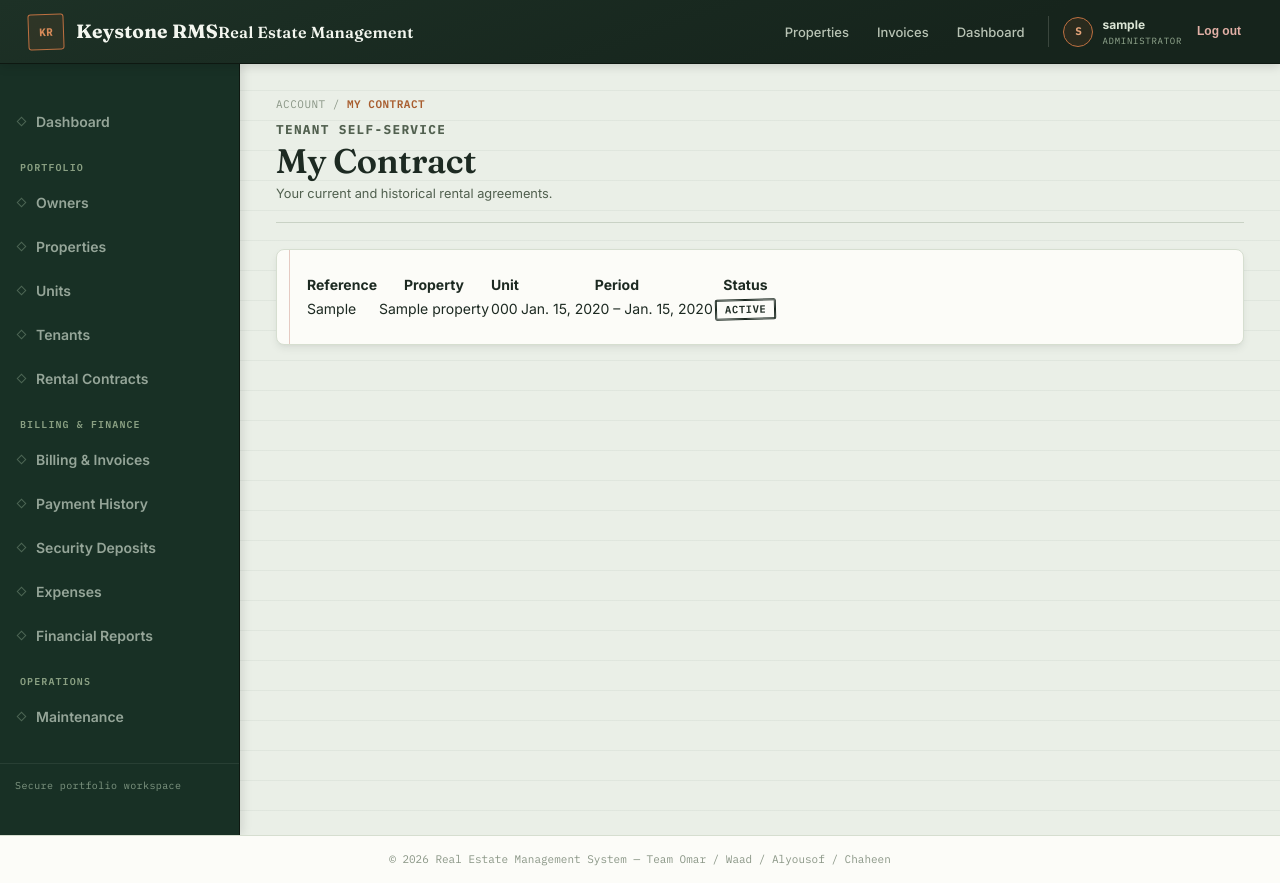
After one commit to omarYhammoud/real-estate-management-system, a Django app: page /portal/tenant/contracts/ in a window 1280 px wide. The commit adds this page. Run offline with Django 5.2, Linux system fonts and the light colour scheme; a user stored in the database is signed in; tables that the repository leaves empty hold one stand-in row (values such as "Sample post").

Commit message:
Add scoped owner and tenant self service portals

```diff
--- /dev/null
+++ b/apps/properties/templates/properties/tenant_self_contracts.html
@@ -0,0 +1,19 @@
+{% extends 'base.html' %}
+{% block title %}My Contract | Keystone RMS{% endblock %}
+{% block content %}
+<div class="crumb">Account / <b>My Contract</b></div>
+<div class="page-header"><div><p class="eyebrow">Tenant self-service</p><h1>My Contract</h1><p>Your current and historical rental agreements.</p></div></div>
+{% if current_contract %}
+<section class="panel">
+    <p class="eyebrow">Current contract</p><h2>{{ current_contract.contract_reference }}</h2>
+    <div class="stat-line"><span class="k">Property</span><span class="v">{{ current_contract.unit.property.name }}</span></div>
+    <div class="stat-line"><span class="k">Unit</span><span class="v">{{ current_contract.unit.unit_number }}</span></div>
+    <div class="stat-line"><span class="k">Period</span><span class="v">{{ current_contract.start_date }} – {{ current_contract.end_date }}</span></div>
+    <div class="stat-line"><span class="k">Monthly rent</span><span class="v">{{ current_contract.monthly_rent }}</span></div>
+</section>
+{% endif %}
+<section class="panel table-card">
+    <div class="table-wrap"><table><thead><tr><th>Reference</th><th>Property</th><th>Unit</th><th>Period</th><th>Status</th></tr></thead>
+    <tbody>{% for contract in contracts %}<tr><td>{{ contract.contract_reference }}</td><td>{{ contract.unit.property.name }}</td><td>{{ contract.unit.unit_number }}</td><td>{{ contract.start_date }} – {{ contract.end_date }}</td><td><span class="badge">{{ contract.get_status_display }}</span></td></tr>{% empty %}<tr><td colspan="5"><div class="empty-state"><div class="t">No rental contracts found</div></div></td></tr>{% endfor %}</tbody></table></div>
+</section>
+{% endblock %}
--- a/apps/properties/urls.py
+++ b/apps/properties/urls.py
@@ -7,6 +7,12 @@ app_name = "properties"
 
 
 urlpatterns = [
+    # Read-only Owner/Tenant self-service
+    path("portal/tenant/profile/", views.TenantProfileView.as_view(), name="tenant_self_profile"),
+    path("portal/tenant/contracts/", views.TenantContractListView.as_view(), name="tenant_self_contracts"),
+    path("portal/owner/properties/", views.OwnerPropertyListView.as_view(), name="owner_self_property_list"),
+    path("portal/owner/properties/<int:pk>/", views.OwnerPropertyDetailView.as_view(), name="owner_self_property_detail"),
+
     # Owners
     path(
         "owners/",
--- a/apps/properties/views.py
+++ b/apps/properties/views.py
@@ -1,7 +1,11 @@
 from django.contrib import messages
 from django.contrib.auth import get_user_model
+from django.core.exceptions import PermissionDenied
+from django.db import models
 from django.shortcuts import get_object_or_404, redirect, render
+from django.utils import timezone
 from django.views import View
+from django.views.generic import DetailView, ListView, TemplateView
 
 from apps.core.mixins import RoleRequiredMixin
 
@@ -38,6 +42,87 @@ def property_management_required(view_function):
             return view_function(request, *args, **kwargs)
 
     return ProtectedFunctionView.as_view()
+
+
+class TenantSelfServiceMixin(RoleRequiredMixin):
+    allowed_roles = (User.Role.TENANT,)
+
+    def dispatch(self, request, *args, **kwargs):
+        if not request.user.is_authenticated:
+            return super().dispatch(request, *args, **kwargs)
+        try:
+            self.tenant_profile = request.user.tenant_profile
+        except User.tenant_profile.RelatedObjectDoesNotExist as exc:
+            raise PermissionDenied('No tenant profile is linked to this account.') from exc
+        return super().dispatch(request, *args, **kwargs)
+
+
+class OwnerSelfServiceMixin(RoleRequiredMixin):
+    allowed_roles = (User.Role.OWNER,)
+
+    def dispatch(self, request, *args, **kwargs):
+        if not request.user.is_authenticated:
+            return super().dispatch(request, *args, **kwargs)
+        try:
+            self.owner_profile = request.user.owner_profile
+        except User.owner_profile.RelatedObjectDoesNotExist as exc:
+            raise PermissionDenied('No owner profile is linked to this account.') from exc
+        return super().dispatch(request, *args, **kwargs)
+
+
+class TenantProfileView(TenantSelfServiceMixin, TemplateView):
+    template_name = 'properties/tenant_self_profile.html'
+
+    def get_context_data(self, **kwargs):
+        context = super().get_context_data(**kwargs)
+        context['tenant'] = self.tenant_profile
+        return context
+
+
+class TenantContractListView(TenantSelfServiceMixin, ListView):
+    template_name = 'properties/tenant_self_contracts.html'
+    context_object_name = 'contracts'
+
+    def get_queryset(self):
+        return self.tenant_profile.contracts.select_related(
+            'unit', 'unit__property'
+        ).order_by('-start_date', '-pk')
+
+    def get_context_data(self, **kwargs):
+        context = super().get_context_data(**kwargs)
+        today = timezone.localdate()
+        context['current_contract'] = self.get_queryset().filter(
+            status=RentalContract.Status.ACTIVE,
+            start_date__lte=today,
+            end_date__gte=today,
+        ).first()
+        return context
+
+
+class OwnerPropertyListView(OwnerSelfServiceMixin, ListView):
+    template_name = 'properties/owner_self_property_list.html'
+    context_object_name = 'properties'
+
+    def get_queryset(self):
+        return self.owner_profile.properties.annotate(
+            unit_count=models.Count('units')
+        ).order_by('name')
+
+
+class OwnerPropertyDetailView(OwnerSelfServiceMixin, DetailView):
+    template_name = 'properties/owner_self_property_detail.html'
+    context_object_name = 'property'
+
+    def get_queryset(self):
+        return self.owner_profile.properties.all()
+
+    def get_context_data(self, **kwargs):
+        context = super().get_context_data(**kwargs)
+        context['units'] = self.object.units.order_by('unit_number')
+        context['contracts'] = RentalContract.objects.filter(
+            unit__property=self.object
+        ).select_related('tenant', 'unit').order_by('-start_date')
+        return context
 
 
 # =========================
--- a/templates/partials/navbar.html
+++ b/templates/partials/navbar.html
@@ -1,26 +1,25 @@
 <nav class="navbar" aria-label="Primary navigation">
-    <a class="navbar-brand" href="{% url 'finance:dashboard' %}">
+    <a class="navbar-brand" href="{% if user.role == 'tenant' and not user.is_superuser %}{% url 'accounts:home' %}{% else %}{% url 'finance:dashboard' %}{% endif %}">
         <span class="brand-mark" aria-hidden="true">KR</span>
         <span><strong>Keystone RMS</strong><small>Real Estate Management</small></span>
     </a>
     <ul class="navbar-links" role="list">
-        <li><a href="{% url 'properties:property_list' %}" class="{% if 'properties' in request.resolver_match.app_names or 'property' in request.path %}active{% endif %}">Properties</a></li>
-        <li><a href="{% url 'billing:invoice_list' %}" class="{% if 'billing' in request.resolver_match.app_names or 'invoice' in request.path %}active{% endif %}">Invoices</a></li>
-        <li><a href="{% url 'operations:deposit_list' %}" class="{% if 'deposit' in request.path %}active{% endif %}">Deposits</a></li>
-        <li><a href="{% url 'operations:maintenance_list' %}" class="{% if 'maintenance' in request.path %}active{% endif %}">Maintenance</a></li>
-        <li><a href="{% url 'operations:expense_list' %}" class="{% if 'expense' in request.path %}active{% endif %}">Expenses</a></li>
-        <li><a href="{% url 'finance:dashboard' %}" class="{% if 'finance' in request.resolver_match.app_names or 'dashboard' in request.path %}active{% endif %}">Dashboard</a></li>
         {% if user.is_authenticated %}
-            <li class="user-summary">
-                <span class="user-avatar" aria-hidden="true">{{ user.username|first|upper }}</span>
-                <span><strong>{{ user.username }}</strong><small>{% if user.is_superuser %}Administrator{% elif user.get_role_display %}{{ user.get_role_display }}{% else %}User{% endif %}</small></span>
-            </li>
-            <li>
-                <form class="logout-form" method="post" action="{% url 'accounts:logout' %}">
-                    {% csrf_token %}
-                    <button class="button button-quiet button-on-dark btn-logout" type="submit">Log out</button>
-                </form>
-            </li>
+            {% if user.role == 'tenant' and not user.is_superuser %}
+                <li><a href="{% url 'accounts:home' %}">Home</a></li>
+                <li><a href="{% url 'billing:invoice_list' %}">My Invoices</a></li>
+                <li><a href="{% url 'finance:report_tenant_statement' %}">My Statement</a></li>
+            {% elif user.role == 'owner' and not user.is_superuser %}
+                <li><a href="{% url 'finance:dashboard' %}">Dashboard</a></li>
+                <li><a href="{% url 'properties:owner_self_property_list' %}">My Properties</a></li>
+                <li><a href="{% url 'finance:reports' %}">Reports</a></li>
+            {% else %}
+                {% if user.is_superuser or user.role == 'admin' or user.role == 'property_manager' %}<li><a href="{% url 'properties:property_list' %}">Properties</a></li>{% endif %}
+                {% if user.is_superuser or user.role == 'admin' or user.role == 'accountant' %}<li><a href="{% url 'billing:invoice_list' %}">Invoices</a></li>{% endif %}
+                <li><a href="{% url 'finance:dashboard' %}">Dashboard</a></li>
+            {% endif %}
+            <li class="user-summary"><span class="user-avatar" aria-hidden="true">{{ user.username|first|upper }}</span><span><strong>{{ user.username }}</strong><small>{% if user.is_superuser %}Administrator{% else %}{{ user.get_role_display }}{% endif %}</small></span></li>
+            <li><form class="logout-form" method="post" action="{% url 'accounts:logout' %}">{% csrf_token %}<button class="button button-quiet button-on-dark btn-logout" type="submit">Log out</button></form></li>
         {% else %}
             <li><a href="{% url 'accounts:login' %}" class="btn btn-primary navbar-login">Login</a></li>
         {% endif %}
--- a/templates/partials/sidebar.html
+++ b/templates/partials/sidebar.html
@@ -1,216 +1,44 @@
 <aside class="sidebar" aria-label="Sidebar navigation">
-
-    <nav class="sidebar-nav" aria-label="Application navigation">
-
-        <!-- Dashboard -->
-        <div class="sidebar-section">
-
-            <ul class="sidebar-nav-list">
-
-                <li>
-                    <a
-                        href="{% url 'finance:dashboard' %}"
-                        class="{% if request.resolver_match.url_name == 'dashboard' %}active{% endif %}"
-                        {% if request.resolver_match.url_name == 'dashboard' %}aria-current="page"{% endif %}
-                    >
-                        <span class="nav-marker" aria-hidden="true"></span>
-                        <span>Dashboard</span>
-                    </a>
-                </li>
-
-            </ul>
-
-        </div>
-
-
-        <!-- Portfolio -->
-        <div class="sidebar-section">
-
-            <h4 class="sidebar-label">
-                Portfolio
-            </h4>
-
-            <ul class="sidebar-nav-list">
-
-                <li>
-                    <a
-                        href="{% url 'properties:property_list' %}"
-                        class="{% if '/properties/' in request.path %}active{% endif %}"
-                        {% if '/properties/' in request.path %}aria-current="page"{% endif %}
-                    >
-                        <span class="nav-marker" aria-hidden="true"></span>
-                        <span>Properties</span>
-                    </a>
-                </li>
-
-                <li>
-                    <a
-                        href="{% url 'properties:unit_list' %}"
-                        class="{% if '/units/' in request.path %}active{% endif %}"
-                        {% if '/units/' in request.path %}aria-current="page"{% endif %}
-                    >
-                        <span class="nav-marker" aria-hidden="true"></span>
-                        <span>Units</span>
-                    </a>
-                </li>
-
-                <li>
-                    <a
-                        href="{% url 'properties:owner_list' %}"
-                        class="{% if '/owners/' in request.path %}active{% endif %}"
-                        {% if '/owners/' in request.path %}aria-current="page"{% endif %}
-                    >
-                        <span class="nav-marker" aria-hidden="true"></span>
-                        <span>Owners</span>
-                    </a>
-                </li>
-
-                <li>
-                    <a
-                        href="{% url 'properties:tenant_list' %}"
-                        class="{% if '/tenants/' in request.path %}active{% endif %}"
-                        {% if '/tenants/' in request.path %}aria-current="page"{% endif %}
-                    >
-                        <span class="nav-marker" aria-hidden="true"></span>
-                        <span>Tenants</span>
-                    </a>
-                </li>
-
-            </ul>
-
-        </div>
-
-
-        <!-- Leasing -->
-        <div class="sidebar-section">
-
-            <h4 class="sidebar-label">
-                Leasing
-            </h4>
-
-            <ul class="sidebar-nav-list">
-
-                <li>
-                    <a
-                        href="{% url 'properties:contract_list' %}"
-                        class="{% if '/contracts/' in request.path %}active{% endif %}"
-                        {% if '/contracts/' in request.path %}aria-current="page"{% endif %}
-                    >
-                        <span class="nav-marker" aria-hidden="true"></span>
-                        <span>Rental Contracts</span>
-                    </a>
-                </li>
-
-            </ul>
-
-        </div>
-
-
-        <!-- Billing -->
-        <div class="sidebar-section">
-
-            <h4 class="sidebar-label">
-                Billing &amp; Payments
-            </h4>
-
-            <ul class="sidebar-nav-list">
-
-                <li>
-                    <a
-                        href="{% url 'billing:invoice_list' %}"
-                        class="{% if 'invoice' in request.path %}active{% endif %}"
-                        {% if 'invoice' in request.path %}aria-current="page"{% endif %}
-                    >
-                        <span class="nav-marker" aria-hidden="true"></span>
-                        <span>Billing &amp; Invoices</span>
-                    </a>
-                </li>
-
-            </ul>
-
-        </div>
-
-
-        <!-- Operations -->
-        <div class="sidebar-section">
-
-            <h4 class="sidebar-label">
-                Operations
-            </h4>
-
-            <ul class="sidebar-nav-list">
-
-                <li>
-                    <a
-                        href="{% url 'operations:deposit_list' %}"
-                        class="{% if 'deposit' in request.path %}active{% endif %}"
-                        {% if 'deposit' in request.path %}aria-current="page"{% endif %}
-                    >
-                        <span class="nav-marker" aria-hidden="true"></span>
-                        <span>Security Deposits</span>
-                    </a>
-                </li>
-
-                <li>
-                    <a
-                        href="{% url 'operations:maintenance_list' %}"
-                        class="{% if 'maintenance' in request.path %}active{% endif %}"
-                        {% if 'maintenance' in request.path %}aria-current="page"{% endif %}
-                    >
-                        <span class="nav-marker" aria-hidden="true"></span>
-                        <span>Maintenance</span>
-                    </a>
-                </li>
-
-                <li>
-                    <a
-                        href="{% url 'operations:expense_list' %}"
-                        class="{% if 'expense' in request.path %}active{% endif %}"
-                        {% if 'expense' in request.path %}aria-current="page"{% endif %}
-                    >
-                        <span class="nav-marker" aria-hidden="true"></span>
-                        <span>Expenses</span>
-                    </a>
-                </li>
-
-            </ul>
-
-        </div>
-
-
-        <!-- Finance -->
-        <div class="sidebar-section">
-
-            <h4 class="sidebar-label">
-                Finance &amp; Insights
-            </h4>
-
-            <ul class="sidebar-nav-list">
-
-                {% if user.is_superuser or user.role == 'admin' or user.role == 'accountant' or user.role == 'owner' %}
-
-                    <li>
-                        <a
-                            href="{% url 'finance:reports' %}"
-                            class="{% if request.resolver_match.namespace == 'finance' and request.resolver_match.url_name != 'dashboard' %}active{% endif %}"
-                            {% if request.resolver_match.namespace == 'finance' and request.resolver_match.url_name != 'dashboard' %}aria-current="page"{% endif %}
-                        >
-                            <span class="nav-marker" aria-hidden="true"></span>
-                            <span>Financial Reports</span>
-                        </a>
-                    </li>
-
-                {% endif %}
-
-            </ul>
-
-        </div>
-
-
-        <div class="sidebar-note">
-            Secure portfolio workspace
-        </div>
-
-    </nav>
-
+<nav class="sidebar-nav" aria-label="Application navigation">
+{% if user.role == 'tenant' and not user.is_superuser %}
+<div class="sidebar-section"><h4 class="sidebar-label">My Account</h4><ul class="sidebar-nav-list">
+<li><a href="{% url 'accounts:home' %}"><span class="nav-marker"></span><span>Home</span></a></li>
+<li><a href="{% url 'properties:tenant_self_profile' %}"><span class="nav-marker"></span><span>My Profile</span></a></li>
+<li><a href="{% url 'properties:tenant_self_contracts' %}"><span class="nav-marker"></span><span>My Contract</span></a></li>
+<li><a href="{% url 'billing:invoice_list' %}"><span class="nav-marker"></span><span>My Invoices</span></a></li>
+<li><a href="{% url 'billing:payment_history' %}"><span class="nav-marker"></span><span>My Payments</span></a></li>
+<li><a href="{% url 'finance:report_tenant_statement' %}"><span class="nav-marker"></span><span>My Statement</span></a></li>
+</ul></div>
+{% elif user.role == 'owner' and not user.is_superuser %}
+<div class="sidebar-section"><h4 class="sidebar-label">Owner Portfolio</h4><ul class="sidebar-nav-list">
+<li><a href="{% url 'finance:dashboard' %}"><span class="nav-marker"></span><span>Dashboard</span></a></li>
+<li><a href="{% url 'properties:owner_self_property_list' %}"><span class="nav-marker"></span><span>My Properties</span></a></li>
+<li><a href="{% url 'finance:reports' %}"><span class="nav-marker"></span><span>Financial Reports</span></a></li>
+</ul></div>
+{% else %}
+<div class="sidebar-section"><ul class="sidebar-nav-list"><li><a href="{% url 'finance:dashboard' %}"><span class="nav-marker"></span><span>Dashboard</span></a></li></ul></div>
+{% if user.is_superuser or user.role == 'admin' or user.role == 'property_manager' %}
+<div class="sidebar-section"><h4 class="sidebar-label">Portfolio</h4><ul class="sidebar-nav-list">
+<li><a href="{% url 'properties:owner_list' %}"><span class="nav-marker"></span><span>Owners</span></a></li>
+<li><a href="{% url 'properties:property_list' %}"><span class="nav-marker"></span><span>Properties</span></a></li>
+<li><a href="{% url 'properties:unit_list' %}"><span class="nav-marker"></span><span>Units</span></a></li>
+<li><a href="{% url 'properties:tenant_list' %}"><span class="nav-marker"></span><span>Tenants</span></a></li>
+<li><a href="{% url 'properties:contract_list' %}"><span class="nav-marker"></span><span>Rental Contracts</span></a></li>
+</ul></div>
+{% endif %}
+{% if user.is_superuser or user.role == 'admin' or user.role == 'accountant' %}
+<div class="sidebar-section"><h4 class="sidebar-label">Billing &amp; Finance</h4><ul class="sidebar-nav-list">
+<li><a href="{% url 'billing:invoice_list' %}"><span class="nav-marker"></span><span>Billing &amp; Invoices</span></a></li>
+<li><a href="{% url 'billing:payment_history' %}"><span class="nav-marker"></span><span>Payment History</span></a></li>
+<li><a href="{% url 'operations:deposit_list' %}"><span class="nav-marker"></span><span>Security Deposits</span></a></li>
+<li><a href="{% url 'operations:expense_list' %}"><span class="nav-marker"></span><span>Expenses</span></a></li>
+<li><a href="{% url 'finance:reports' %}"><span class="nav-marker"></span><span>Financial Reports</span></a></li>
+</ul></div>
+{% endif %}
+{% if user.is_superuser or user.role == 'admin' or user.role == 'property_manager' %}
+<div class="sidebar-section"><h4 class="sidebar-label">Operations</h4><ul class="sidebar-nav-list"><li><a href="{% url 'operations:maintenance_list' %}"><span class="nav-marker"></span><span>Maintenance</span></a></li></ul></div>
+{% endif %}
+{% endif %}
+<div class="sidebar-note">Secure portfolio workspace</div>
+</nav>
 </aside>
```
Also changed, not shown: apps/accounts/templates/accounts/home.html (+5 -3 lines), apps/finance/tests.py (+15 -0 lines), apps/finance/views.py (+7 -2 lines), apps/properties/templates/properties/owner_self_property_detail.html (added, +9 -0 lines), apps/properties/templates/properties/owner_self_property_list.html (added, +10 -0 lines), apps/properties/templates/properties/tenant_self_profile.html (added, +15 -0 lines), apps/properties/tests.py (+140 -0 lines).
